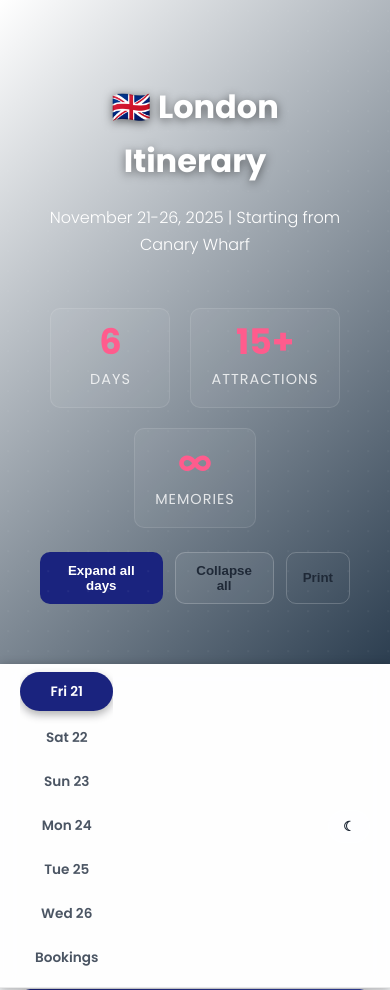
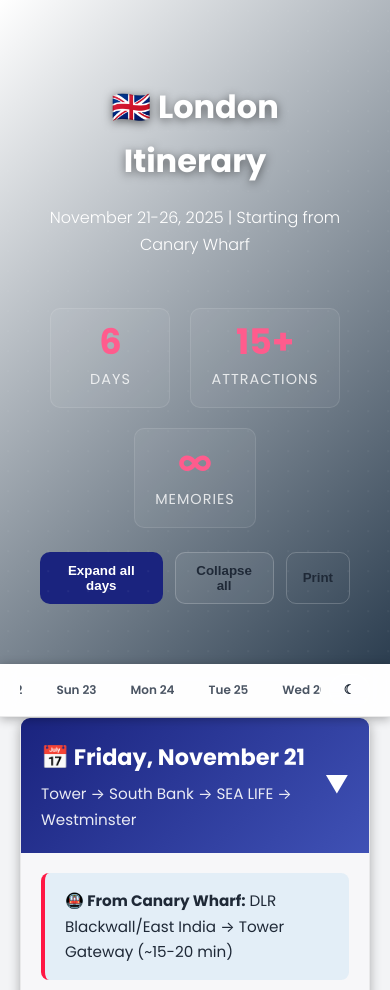
Before and after one commit to Panosero/git-github.com-Panosero-london_itenary_november_2025, a plain HTML site: page index.html in a window 390 px wide. Shown: the top 990 px of the page. Drawn offline with Linux system fonts and the light colour scheme.

Commit message:
style: update navigation links for horizontal layout and improved accessibility

```diff
--- a/styles.css
+++ b/styles.css
@@ -739,15 +739,23 @@ footer p {
     .hero-subtitle {
         font-size: 1rem;
     }
-
+    /* Keep nav compact: horizontal scroll chips */
     .nav-links {
-        flex-direction: column;
-        align-items: stretch;
+        flex-direction: row;
+        flex-wrap: nowrap;
+        overflow-x: auto;
+        -webkit-overflow-scrolling: touch;
+        gap: 6px;
+        padding: 8px 0;
     }
-
+    .nav-links li { flex: 0 0 auto; }
     .nav-links li a {
         text-align: center;
+        padding: 8px 14px;
+        font-size: 0.75rem;
+        white-space: nowrap;
     }
+    .theme-toggle { padding: 6px 12px; font-size: 0.8rem; }
 }
 
 /* =====================================================
```
